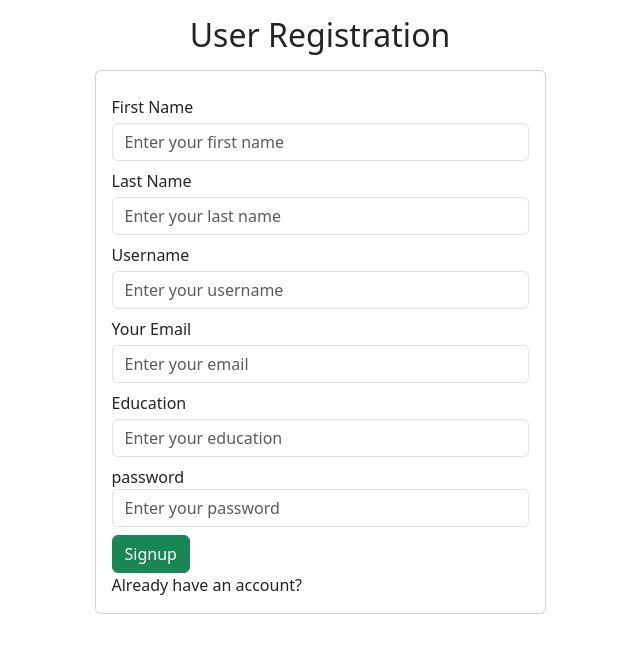
After one commit to paulwritescode/Dolphin-User-management-System, a Flask app: page /user/signup in a window 1280 px wide. The commit adds this page. Shown: the top 653 px of the page, without its empty margins (320-960 px from the left). Run offline with Flask 3, Linux system fonts and the light colour scheme; parts of the project's set-up code (start-up, migrations or seed data) failed here and were passed over.

Commit message:
User registration /f done

```diff
--- a/main.py
+++ b/main.py
@@ -1,26 +1,37 @@
 from flask import Flask, render_template
+from flask_sqlalchemy import SQLAlchemy
 
-app=Flask(__name__)
+app = Flask(__name__)
+app.config['SQLALCHEMY_DATABASE_URi'] = "sqlite:///ums.sqlite"
+app.config["SECRET_KEY"] = ""
+db = SQLAlchemy(app)
 
-# __________________________MAIN INDEX LOGIN
+# User class
+class User(db.Model):
+    id = db.Column(db.Integer, primary_key = True)
+    fname = db.C
+
+
+# MAIN INDEX LOGIN
 @app.route("/")
 def index():
     return render_template('indexMain.html')
 
-
-# ____________________________________ADMIN LOGIN
+# ADMIN LOGIN
 @app.route("/admin/")
 def adminIndex():
     return render_template('admin/index.html', title ="Admin Login")
 
-
-# _____________________User Area_____________________________
+# User Area
+# login
 @app.route("/user/")
 def userIndex():
     return render_template('User/index.html', title ="User Login")
 
-
-
+# register
+@app.route("/user/signup")
+def userSignUp():
+    return render_template('User/signup.html', title ="User signup")
 
 if __name__=="__main__":
     app.run(debug=True)
--- a/templates/indexMain.html
+++ b/templates/indexMain.html
@@ -39,7 +39,7 @@
                <div class="card m-3">
                 <div class="card-body bg-info">
                   <h3>User Registration</h3>
-                  <a href="/user/" class="nav-link text-white">register</a>
+                  <a href="/user/signup" class="nav-link text-white">register</a>
                 </div>
                            </div>
              </div>
--- /dev/null
+++ b/templates/user/signup.html
@@ -0,0 +1,58 @@
+{% extends "user/layout.html" %}
+
+{% block body %}
+
+<div class="container">
+    <h2 class="text-center my-3">
+        User Registration
+    </h2>
+
+    <div class="row d-flex justify-content-center">
+        <div class="col-xl-5 col-lg-5 col-md-6 col-sm-12">
+            <div class="card">
+                <div class="card-body">
+                    <form action="">
+                        <!-- start 1 -->
+                        <div class="my-2">
+                            <label for="">First Name</label>
+                            <input placeholder="Enter your first name" type="text" name="fname" id="fname" class="form-control my-1" >
+                        </div>
+                        <!-- start 2 -->
+                        <div class="my-2">
+                            <label for="">Last Name</label>
+                            <input placeholder="Enter your last name" type="text" name="lname" id="lname" class="form-control my-1" >
+                        </div>
+                        <!-- start 3 -->
+                        <div class="my-2">
+                            <label for="">Username</label>
+                            <input placeholder="Enter your username" type="text" name="Username" id="username" class="form-control my-1" >
+                        </div>
+                        <!-- start 4 -->
+                        <div class="my-2">
+                            <label for="">Your Email</label>
+                            <input placeholder="Enter your email" type="text" name="email" id="email" class="form-control my-1" >
+                        </div>
+                        <!-- start 5 -->
+                        <div class="my-2">
+                            <label for="">Education</label>
+                            <input placeholder="Enter your education" type="text" name="education" id="education" class="form-control my-1" >
+                        </div>
+                        <!-- start 6 -->
+                        <div class="my-2">
+                            <label for="">password</label>
+                            <input placeholder="Enter your password" type="text" name="password" id="password" class="form-control" >
+                        </div>
+                        <!-- Button -->
+                        <button class="btn btn-success">Signup</button>
+                        <span><a class="nav-link" href="/user/">Already have an account?</a></span>
+                    </form>
+                </div>
+            </div>
+        </div>
+    </div>
+
+
+</div>
+
+
+{% endblock body %}
```
Also changed, not shown: requirements.txt (added, +35 -0 lines).
